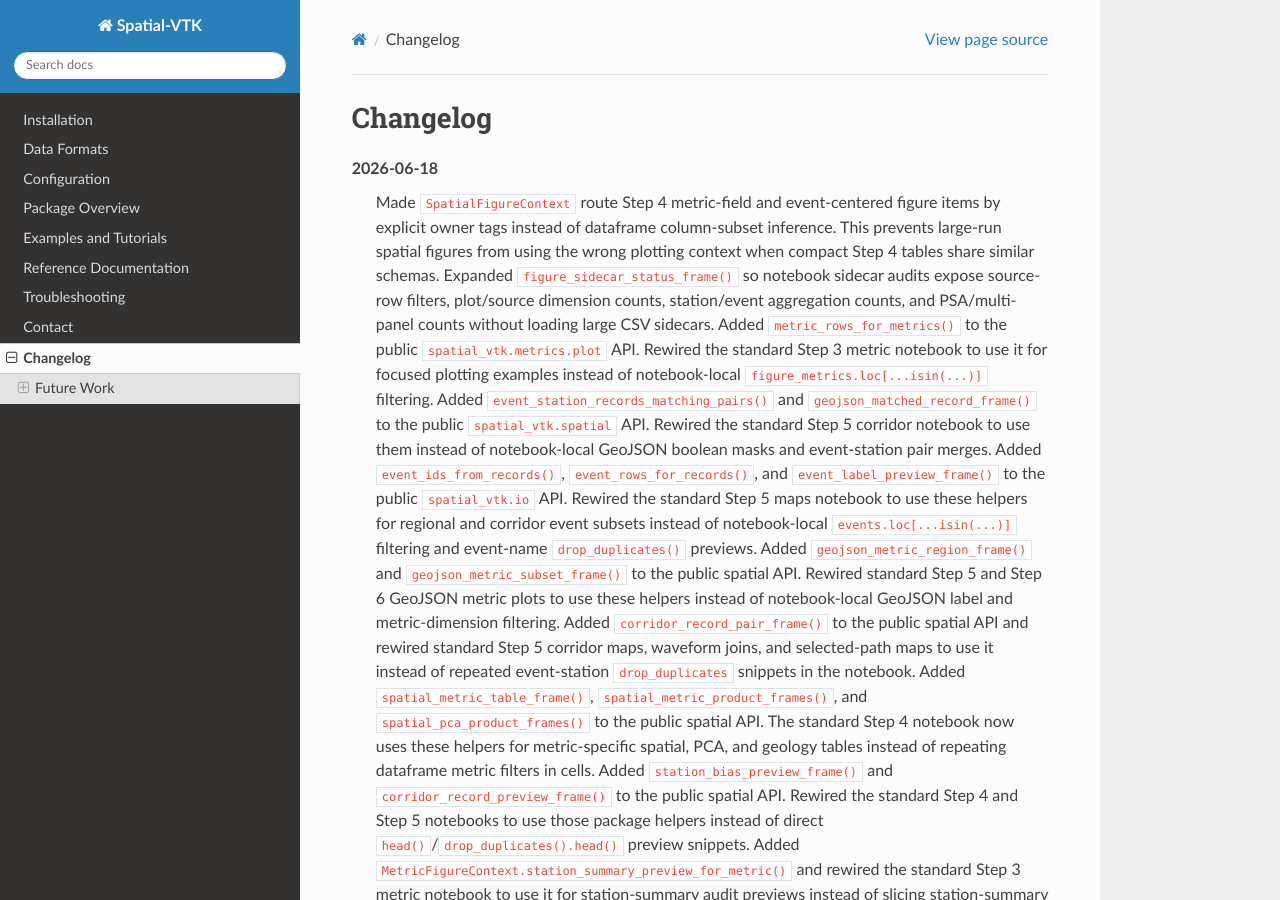
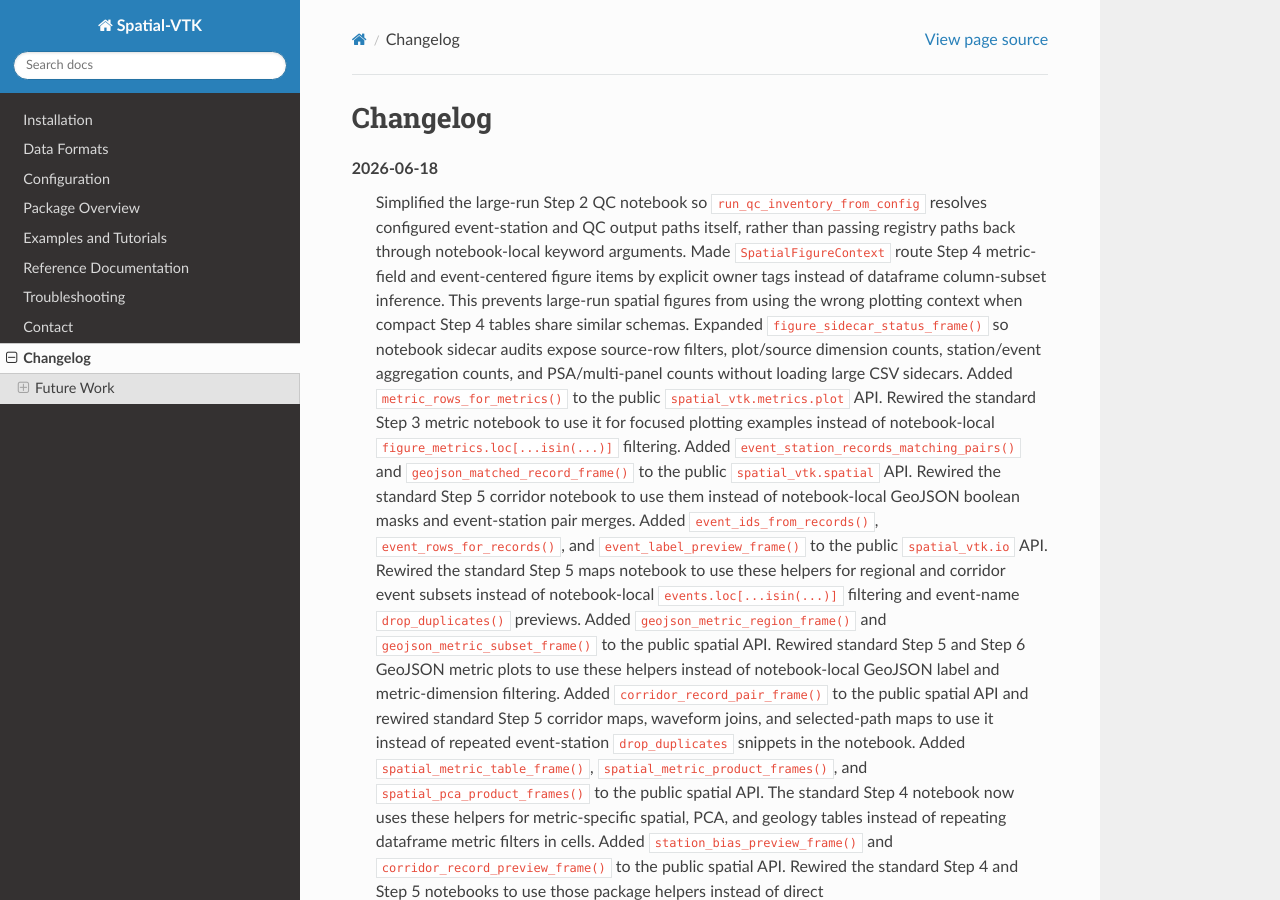
Before and after one commit to bcbirkel/spatial-vtk, a Sphinx documentation site: the page built from docs/changelog.rst, in a window 1280 px wide and 900 px high. Built offline with Sphinx 7.4.7 and the Read the Docs theme 3.1.0, drawn with Linux system fonts in a browser that asks for light colours.

Commit message:
Simplify large-run QC notebook paths

```diff
--- a/docs/changelog.rst
+++ b/docs/changelog.rst
@@ -2,6 +2,10 @@ Changelog
 =========
 
 2026-06-18
+   Simplified the large-run Step 2 QC notebook so
+   ``run_qc_inventory_from_config`` resolves configured event-station and QC
+   output paths itself, rather than passing registry paths back through
+   notebook-local keyword arguments.
    Made ``SpatialFigureContext`` route Step 4 metric-field and event-centered
    figure items by explicit owner tags instead of dataframe column-subset
    inference. This prevents large-run spatial figures from using the wrong
```
Also changed, not shown: docs/examples/large_run/step_02_large_run_quality_control.ipynb, 1 other file.
